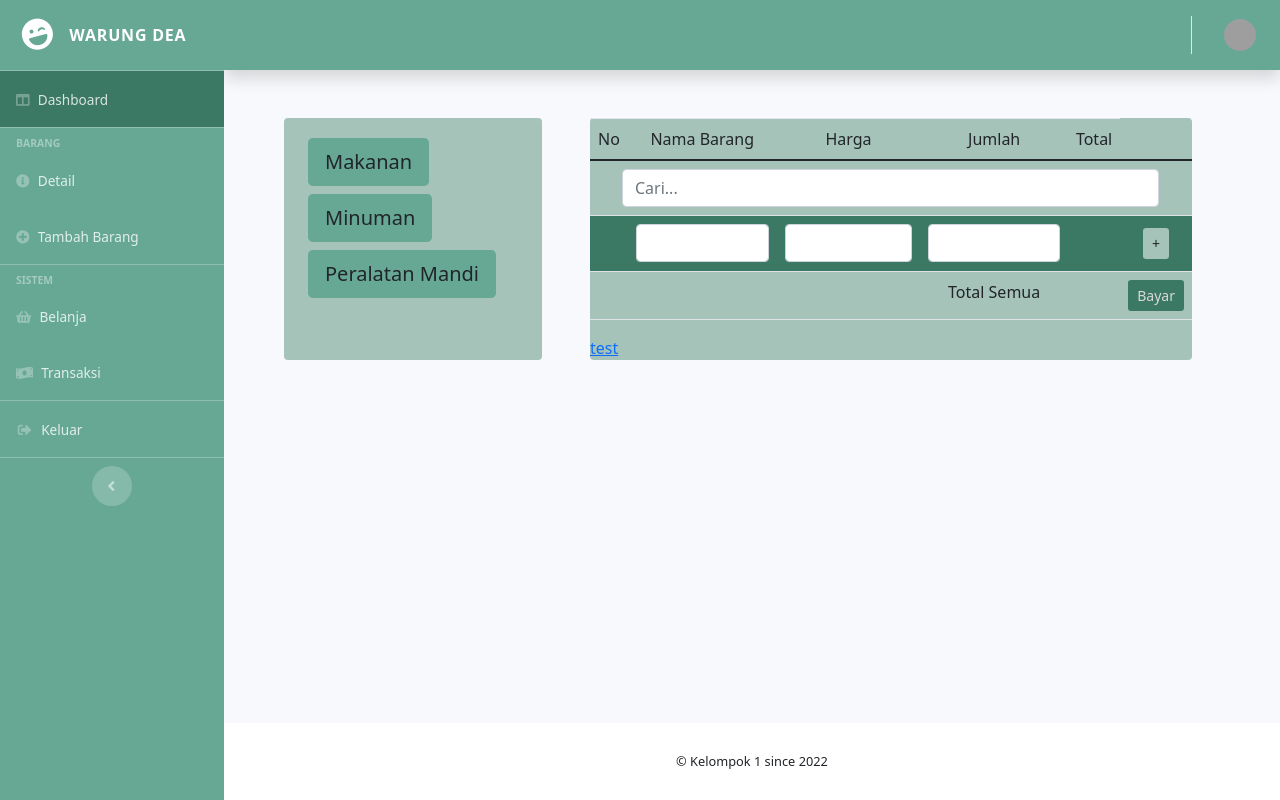
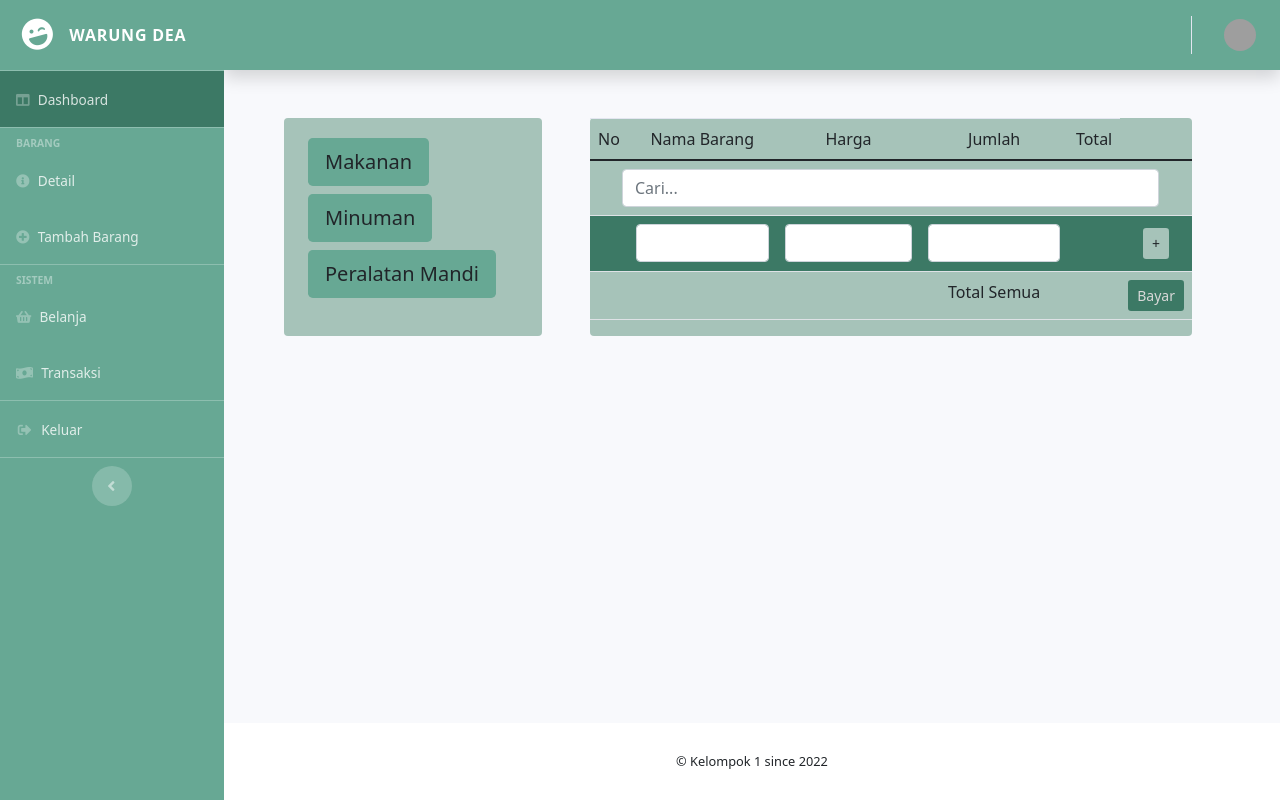
Before and after one commit to aurorazhy/tugaspwl, a CodeIgniter app: page /tugaspwl/index.php/user/belanja in a window 1280 px wide. Run offline with CodeIgniter, Linux system fonts and the light colour scheme; data comes from the database, SQL or seed files in the repository; data that the repository does not hold is empty; some libraries are stand-ins or nearby versions; grey boxes are pictures that could not be loaded.

Commit message:
Update table.php

```diff
--- a/app/application/views/dashboard/sub_belanja/table.php
+++ b/app/application/views/dashboard/sub_belanja/table.php
@@ -64,7 +64,6 @@
          </table>
 
       </form>
-      <a href="<?= base_url() . 'user/test' ?>">test</a>
    </div>
    </div>
 
```
